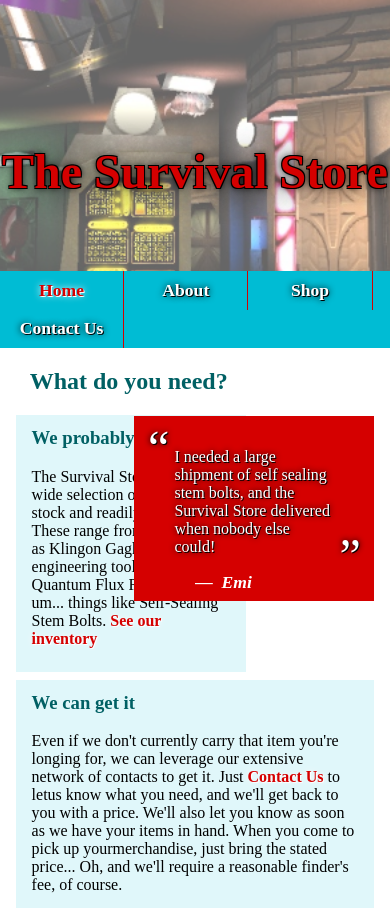
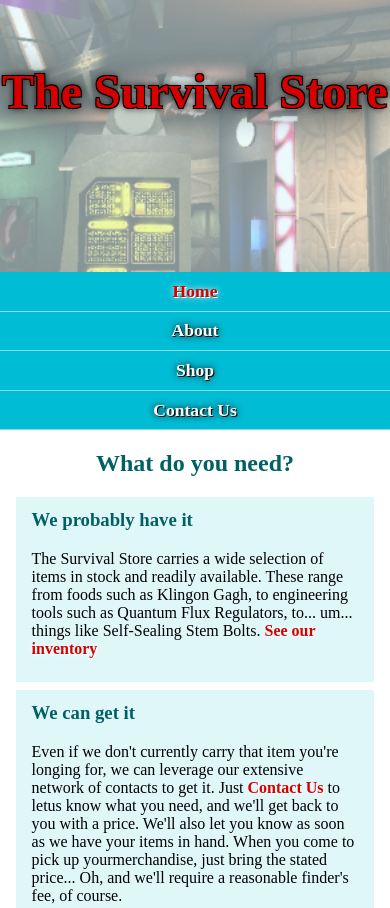
Before and after one commit to erichamion/2016-dot-net-week-5, a plain HTML site: page StoreSite/index.html in a window 390 px wide. Shown: the top 908 px of the page. Drawn offline with Linux system fonts and the light colour scheme.

Commit message:
Made elements responsive to viewport width

```diff
--- a/StoreSite/main.css
+++ b/StoreSite/main.css
@@ -10,7 +10,9 @@ body {
     margin-left: auto;
     margin-right: auto;
     margin-top: 0;
-    opacity: 0.9999999;
+
+
+/*    opacity: 0.9999999;*/
 }
 
 a {
@@ -22,7 +24,7 @@ a {
 
 
 
-h1:before {
+h1:after {
     /* Transparent background image in CSS technique from
      * https://scotch.io/tutorials/how-to-change-a-css-background-images-opacity
      */
@@ -34,7 +36,7 @@ h1:before {
     width: 100%;
     height: 100%;
     z-index: -1;
-    opacity: 0.6;
+    opacity: 0.4;
     background-repeat: no-repeat;
     background-position: 50% 0;
     -ms-background-size: 64rem;
@@ -45,10 +47,10 @@ h1:before {
 }
 
 h1 {
+    height: 13rem;
     align-self: center;
     text-align: center;
-    padding-bottom: 1.5em;
-    padding-top: 3em;
+    padding-top: 4rem;
     background-repeat: no-repeat;
     background-size: 64rem;
     margin-top: 0;
@@ -60,7 +62,13 @@ h1 {
     text-shadow: 1px 1px 0 black, 1px -1px 0 black, -1px 1px 0 black, -1px -1px 0 black, 0 0 0.7em black, 0 0 0.15em black;
     position: relative;
     overflow: hidden;
-    white-space: nowrap;
+    background-color: #E0F7FA;
+
+    /* Need to set some transparency, or else changing background-color here
+     * breaks the transparent background images on h1 elements because of
+     * wonky z-order behavior.
+     */
+    opacity: 0.9999999
 }
 
 nav {
@@ -115,7 +123,6 @@ nav li.active:hover {
     background-color: inherit;
 }
 
-
 footer {
     background-color: #00BCD4;
     color: white;
@@ -138,7 +145,9 @@ h2, h3, h4, h5, h6 {
 }
 
 h2 {
-    width: 66%;
+    width: 62%;
+    margin-left: 4%;
+    min-width: 28rem;
     text-align: center;
 }
 
@@ -150,6 +159,7 @@ h3, h4, h5, h6 {
 section {
     margin-left: 4%;
     width: 62%;
+    min-width: 28rem;
     margin-top: 0.5rem;
     margin-bottom: 0.5rem;
     padding-left: 1rem;
@@ -167,67 +177,44 @@ section {
 
 
 
-aside {
-    position:absolute;
-    display: inline;
-    padding: 0;
-    right: 4%;
-    top:3rem;
-    width: 36%;
-    min-width: 15em;
-    background-color: #D50000;
-    color: white;
-    quotes: "\201C""\201D""\2018""\2019";
-}
 
-blockquote {
-    margin: 0;
-    padding: 0.5em;
 
-}
+/* GLOBAL MEDIA QUERIES */
 
-blockquote p:before {
-    content: open-quote;
-    display: block;
-    margin-left: -0.55em;
-    margin-top: 0.5em;
-    font-size: 3rem;
-    line-height: 0;
-    vertical-align: -0.7em;
-}
+@media (max-width: 33rem) {
+    nav li {
+        display: initial;
+        border-right: initial;
+    }
+    nav li a {
+        text-align: center;
+        background-color: inherit;
+        width: 100%;
+        border-bottom: 1px solid rgba(255, 255, 255, 0.5);
 
-blockquote p {
-    margin-left: 2rem;
-    margin-right: 2rem;
-    text-shadow: 1px 1px 0 black, 0 0 0.4em black;
+    }
+    h2 {
+        margin-left: 0;
+        margin-right: 0;
+        width: auto;
+        min-width: initial;
+    }
 
-}
-
-blockquote p:after {
-    content: close-quote;
-    display: block;
-    font-size: 3rem;
-    line-height: 0;
-    text-align: right;
-    margin-right: -0.55em;
-}
-
-blockquote cite {
-    margin-left: 3em;
-    font-weight: bolder;
-    font-size: 1.1rem;
-}
-
-blockquote cite:before {
-    content: "\2014";
-    margin-right: 0.5em;
+    section {
+        width: inherit;
+        min-width: initial;
+        margin-left: 2%;
+        margin-right: 2%;
+    }
 }
 
 
 
 
+/* PAGE-SPECIFIC PROPERTIES */
 
-.home h1:before {
+
+.home h1:after {
     background-position: left 50% top -13rem;
     background-image: url(Deep_Space_9_promenade_The_Fallen.jpg);
 }
@@ -242,13 +229,73 @@ blockquote cite:before {
     width: 51%;
 }
 
-.inventory h1:before {
+
+.home aside {
+    position:absolute;
+    display: inline;
+    padding: 0;
+    right: 4%;
+    top:3rem;
+    width: 36%;
+    min-width: 15em;
+    background-color: #D50000;
+    color: white;
+    quotes: "\201C""\201D""\2018""\2019";
+}
+
+.home blockquote {
+    margin: 0;
+    padding: 0.5em;
+
+}
+
+.home blockquote p:before {
+    content: open-quote;
+    display: block;
+    margin-left: -0.55em;
+    margin-top: 0.5em;
+    font-size: 3rem;
+    line-height: 0;
+    vertical-align: -0.7em;
+}
+
+.home blockquote p {
+    margin-left: 2rem;
+    margin-right: 2rem;
+    text-shadow: 1px 1px 0 black, 0 0 0.4em black;
+
+}
+
+.home blockquote p:after {
+    content: close-quote;
+    display: block;
+    font-size: 3rem;
+    line-height: 0;
+    text-align: right;
+    margin-right: -0.55em;
+}
+
+.home blockquote cite {
+    margin-left: 3em;
+    font-weight: bolder;
+    font-size: 1.1rem;
+}
+
+.home blockquote cite:before {
+    content: "\2014";
+    margin-right: 0.5em;
+}
+
+
+
+.inventory h1:after {
     background-position: left 50% top -22rem;
-    background-image: url(Self-sealing_stem_bolt_1.jpg)
+    background-image: url(Self-sealing_stem_bolt_1.jpg);
 }
 
 .inventory h2 {
     width: initial;
+    min-width: initial;
 }
 
 .inventory .productLabel {
@@ -295,6 +342,7 @@ blockquote cite:before {
 
 .inventory section {
     width: 10rem;
+    min-width: initial;
     margin: 1rem;
     border: 0.2rem solid rgba(0, 0, 0, 0);
 }
@@ -312,17 +360,58 @@ blockquote cite:before {
     height: 2.5em;
 }
 
-.about h1:before {
+.about h1:after {
     background-position: left 50% top -9.4rem;
     background-image: url(selfsealing-stembolts.jpg);
 }
 
-.contact section {
-    margin-left: 4%;
-    width: 62%;
-}
-
-.contact h1:before {
+.contact h1:after {
     background-position: left 50% top -1.9rem;
     background-image: url(SubspaceRelayStation06.jpg)
 }
+
+
+
+/* PAGE-SPECIFIC MEDIA QUERIES */
+
+@media (max-width: 55rem) {
+    .home h2 {
+        width: auto;
+        min-width: initial;
+    }
+    .home section:first-child {
+        width: inherit
+    }
+    .home aside {
+        position: initial;
+        margin-bottom: 0;
+    }
+
+    .home blockquote {
+        background-color: #D50000;
+        margin-bottom: 0;
+        margin-left: 4%;
+        margin-right: 4%;
+        margin-top: 1.5rem;
+    }
+}
+
+@media (max-width: 29.8rem) {
+    .inventory .content {
+        display: block;
+    }
+    .inventory section {
+        width: inherit;
+    }
+    .inventory section h3 {
+        text-align: left;
+        height: auto;
+        margin-bottom: 0.5em;
+    }
+    .inventory .productLabel {
+        display: inline-block;
+    }
+    .inventory .productValue {
+        display: initial;
+    }
+}
```
